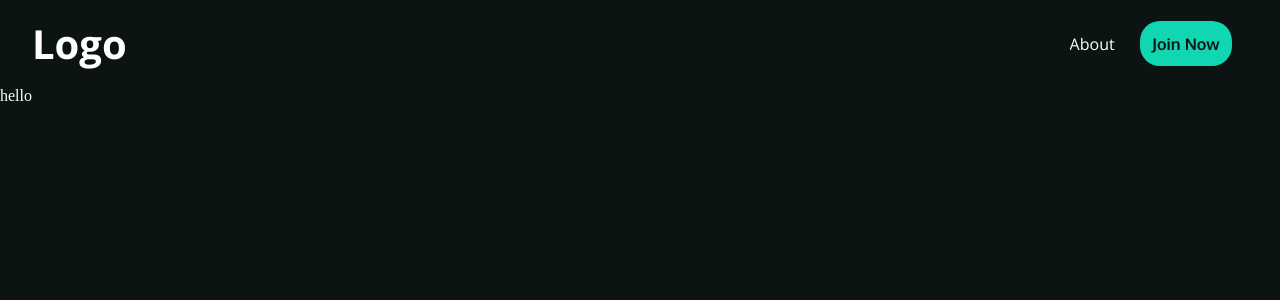
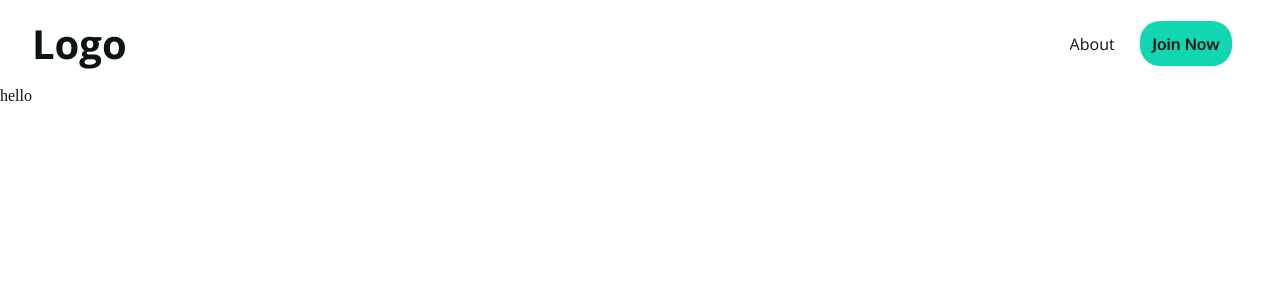
Before and after one commit to jmtgalvez/besh-flexi, a React (Create React App) app: page / in a window 1280 px wide. Shown: the top 300 px of the page. Built offline with nearby package versions, Linux system fonts and the light colour scheme.

Commit message:
Changes.

```diff
--- a/public/css/header.css
+++ b/public/css/header.css
@@ -3,8 +3,7 @@
     width: 100vw;
     padding: 1rem;
     justify-content: space-between;
-    background: var(--bgcolor1);
-    color: var(--textcolor1);
+    background: var(--textcolor1);
     align-items: center;
 }
 .header__navbar nav {
@@ -33,13 +32,13 @@
 .header__navbar nav ul a {
     text-decoration: none;
     font-size: clamp(16px, 2vmin, 24px);
-    color: var(--textcolor1);
+    color: var(--bgcolor1);
 }
 #frontpage__logo a {
     text-decoration: none;
-    color: var(--textcolor1);
+    color: var(--bgcolor1);
     font-weight: 700;
-    font-size: 40px;
+    font-size: clamp(35px, 10vw, 40px);
     padding-left: 1rem;
 }
 #frontpage__header__btn {
@@ -52,4 +51,9 @@
     display: grid;
     place-content: center;
     font-family: 'Oxygen', sans-serif;
+    transition: all 250ms ease-in-out;
 }
+#frontpage__header__btn:hover {
+    background: var(--bgcolor1);
+    color: var(--textcolor1);
+}
--- a/public/css/index.css
+++ b/public/css/index.css
@@ -28,11 +28,11 @@ body::-webkit-scrollbar {
   }
 
   body::-webkit-scrollbar-track {
-    background: var(--bgcolor1);
+    background: var(--textcolor1);
   }
 
   body::-webkit-scrollbar-thumb {
-    background-color: var(--color1);
+    background-color: var(--bgcolor1);
     border-radius: 20px;
     border: 3px solid var(--bgcolor1);
   }
--- a/public/css/landingpage-home.css
+++ b/public/css/landingpage-home.css
@@ -1,6 +1,6 @@
 .landing__page__banner {
-    background: var(--bgcolor1);
-    color: var(--textcolor1);
+    background: var(--textcolor1);
+    color: var(--bgcolor1);
     height: 100vh;
     width: 100vw;
     position: relative;
```
